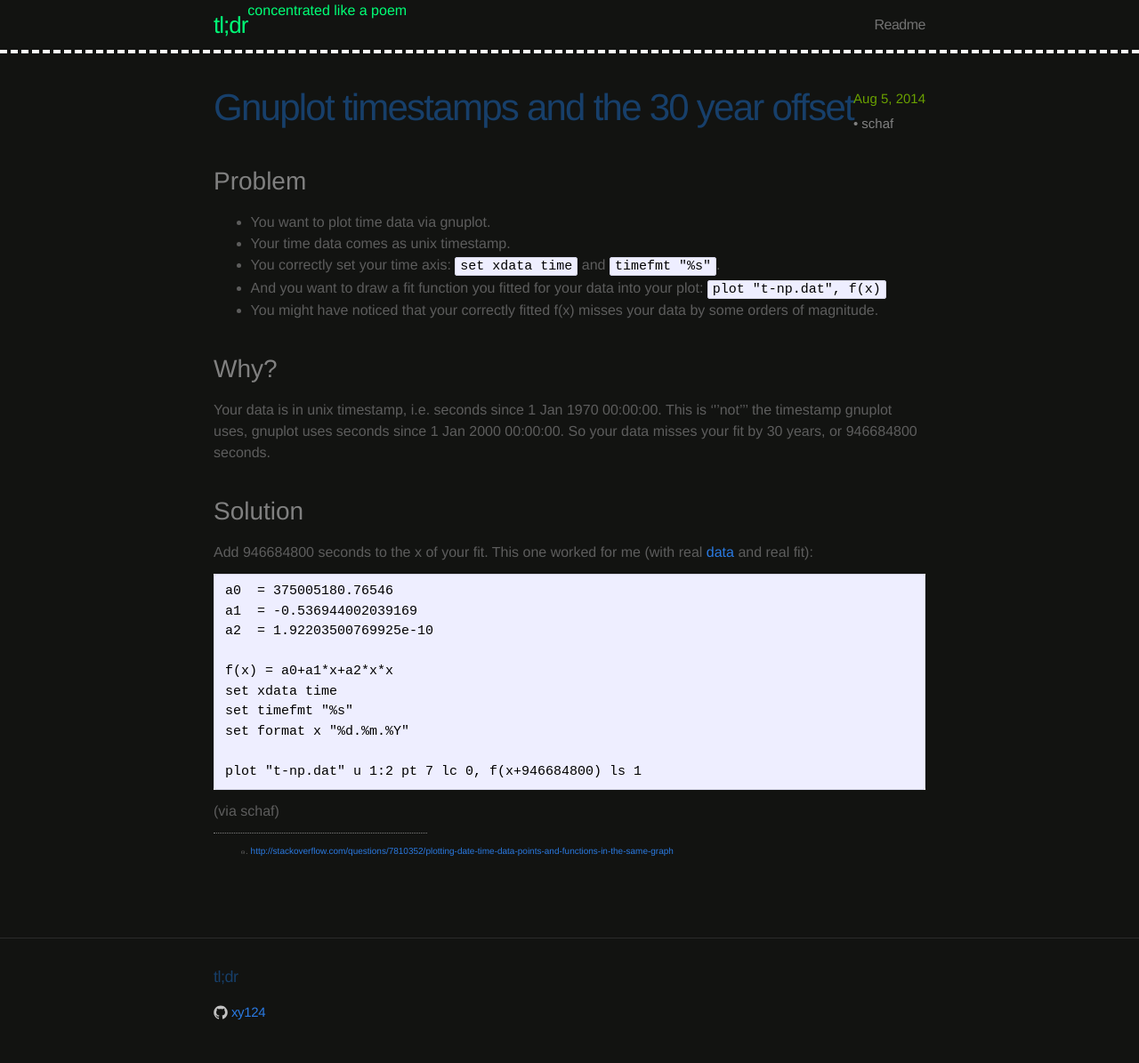
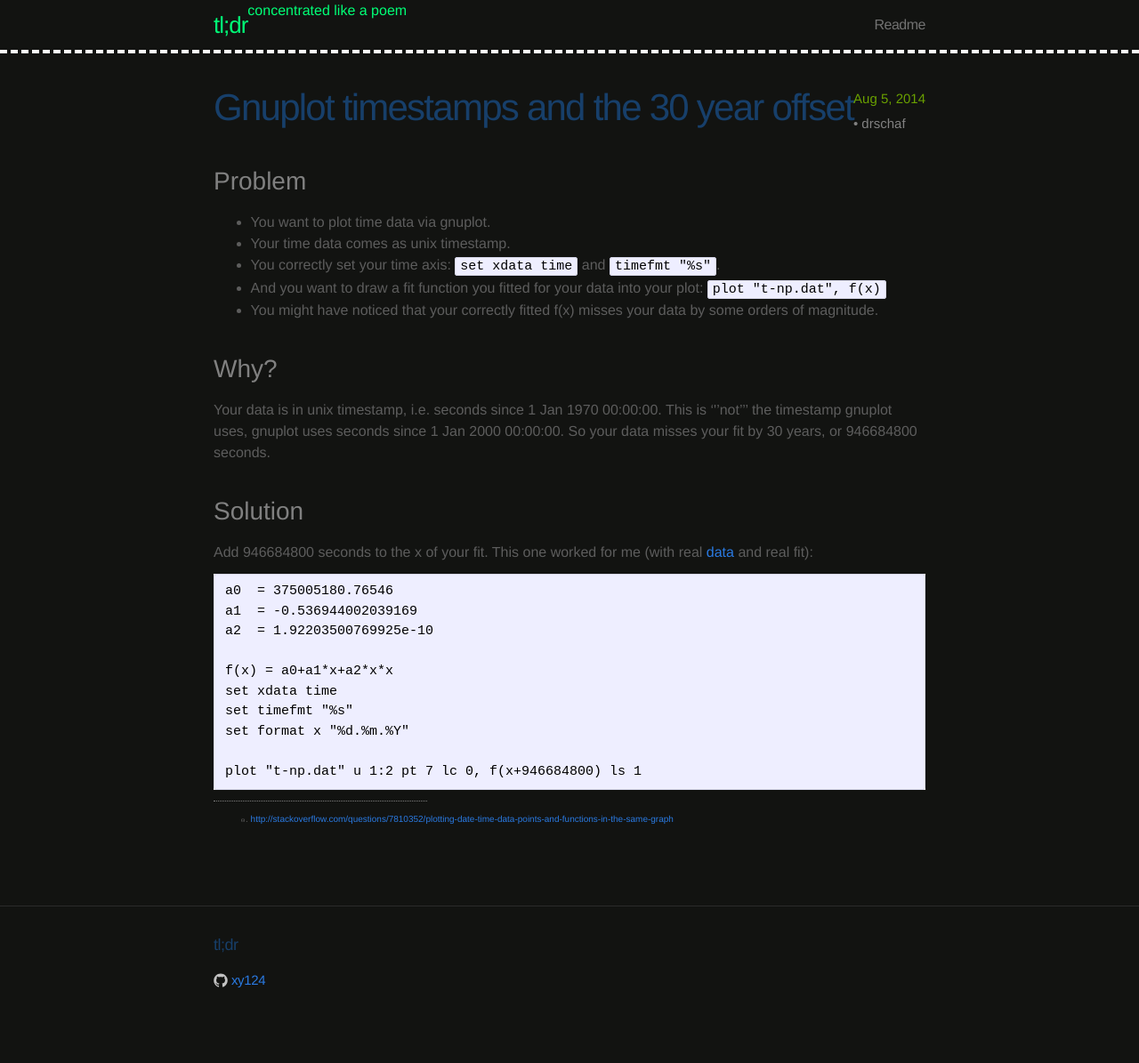
Before and after one commit to xy124/xy124.github.io, a Jekyll site: the page built from _posts/2014-08-05-gnuplot-timestamp.md, in a window 1280 px wide. Shown: the whole page at 89% size. Built offline with Jekyll 4.4.1, drawn with Linux system fonts in a browser that asks for light colours; after the commit the page ends 1159 px from its top, so only the background shows below that.

Commit message:
deleted "via" and updated author to "drschaf"

````diff
--- a/_posts/2014-08-05-gnuplot-timestamp.md
+++ b/_posts/2014-08-05-gnuplot-timestamp.md
@@ -4,7 +4,7 @@ title: "Gnuplot timestamps and the 30 year offset"
 description: ""
 category:
 tags: latex,paragraph
-author: schaf
+author: drschaf
 refs:
   - http://stackoverflow.com/questions/7810352/plotting-date-time-data-points-and-functions-in-the-same-graph
 ---
@@ -42,6 +42,4 @@ set format x "%d.%m.%Y"
 plot "t-np.dat" u 1:2 pt 7 lc 0, f(x+946684800) ls 1
 ```
 
-(via schaf)
-
 [data]:http://nopaste.info/c414cacbd4.html
````
